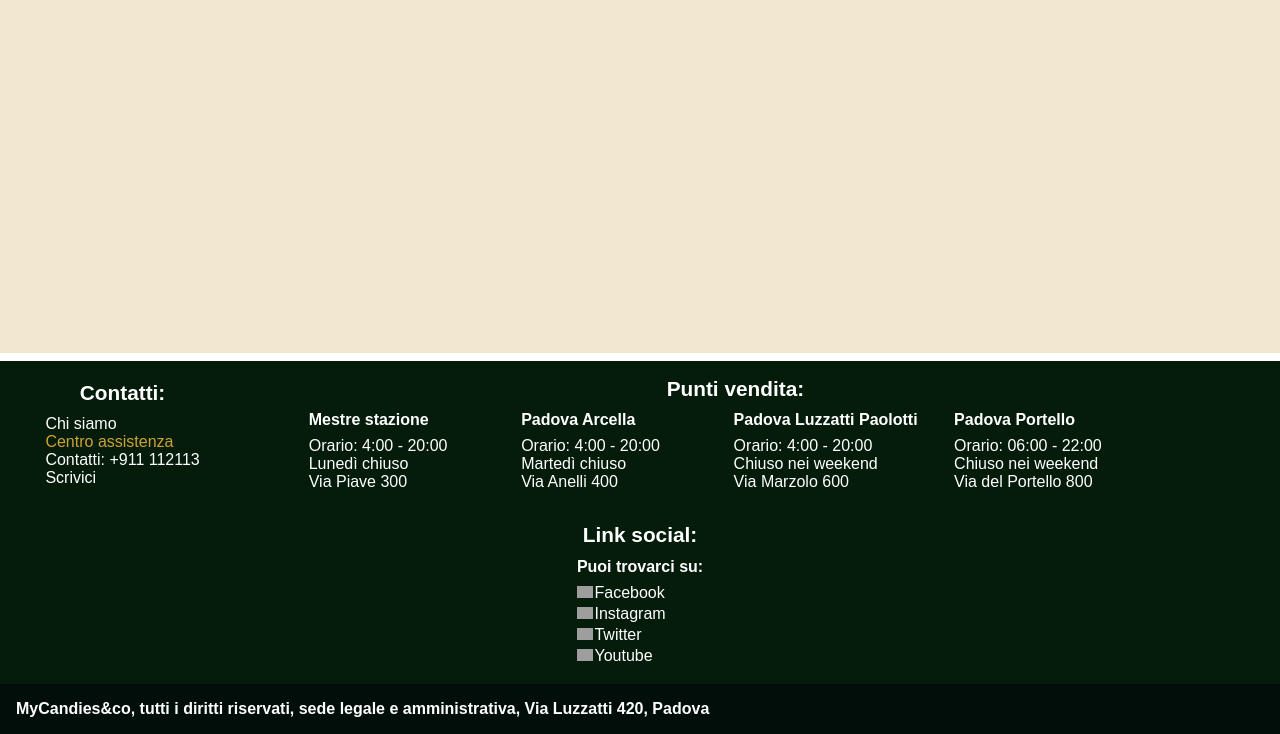
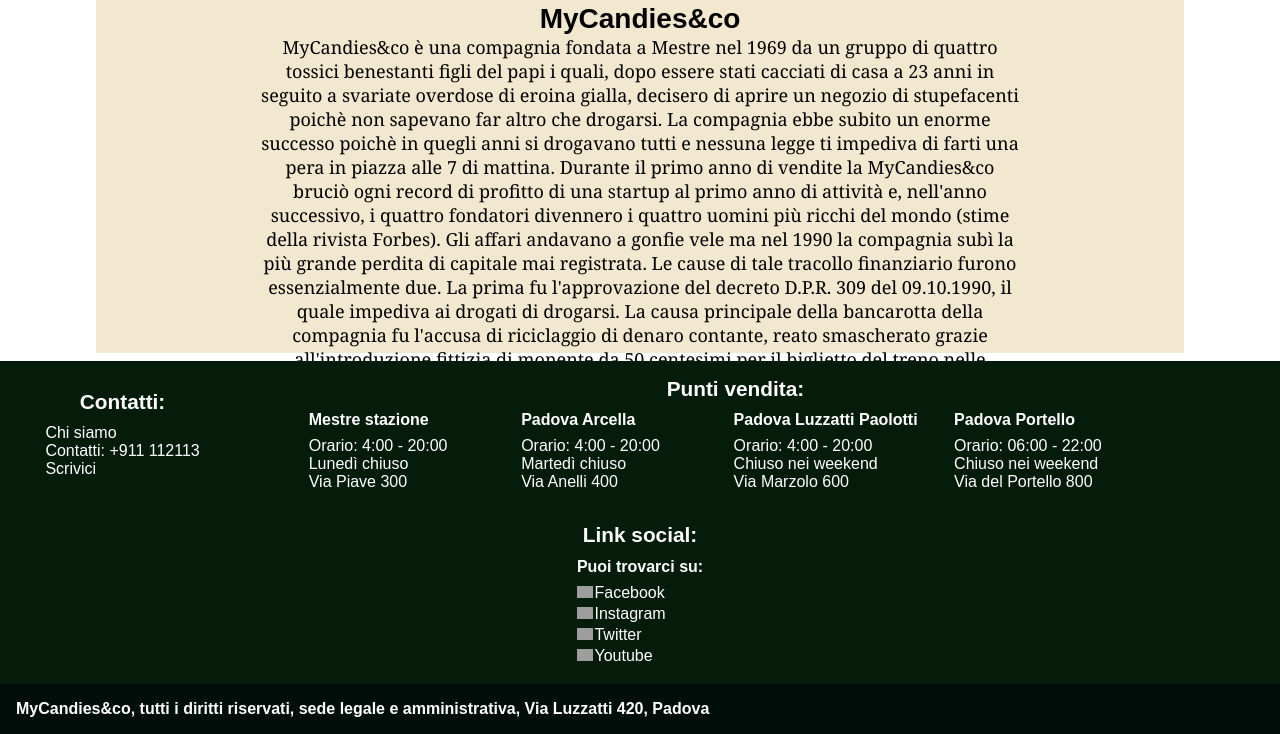
Before and after one commit to MatteoSinigaglia/MyCandies, a PHP site: page /home.html in a window 1280 px wide. Shown: the part 711-1445 px from the top of the page. Run offline with PHP 8.4, Linux system fonts and the light colour scheme; grey boxes are pictures that could not be loaded.

Commit message:
rimosso centro assistenza, fatto home, piccole modifiche css già dette, sistemato su di noi, sistemato breadcrumb non dashboard

```diff
--- a/frontend/FAQ.html
+++ b/frontend/FAQ.html
@@ -114,9 +114,6 @@
                 <li>
                     <a href="../frontend/suDiNoi.html">Chi siamo</a>
                 </li>
-                <li>
-                    <a href="">Centro assistenza</a>
-                </li>
                 <li>Contatti: +911 112113</li>
                 <li>
                     <a href="mailto:mycandys@deepweb.com">Scrivici</a>
--- a/frontend/areaPersonale.html
+++ b/frontend/areaPersonale.html
@@ -51,7 +51,7 @@
 </div>
 <div id="breadcrumb">
     <p>Ti trovi in:
-        <a href="Home.html">
+        <a href="home.html">
             <span xml:lang="en" lang="en">Home</span>
         </a>/ Area personale</p>
 </div>
@@ -123,9 +123,6 @@
                 <li>
                     <a href="../frontend/suDiNoi.html">Chi siamo</a>
                 </li>
-                <li>
-                    <a href="">Centro assistenza</a>
-                </li>
                 <li>Contatti: +911 112113</li>
                 <li>
                     <a href="mailto:mycandys@deepweb.com">Scrivici</a>
--- a/frontend/home.html
+++ b/frontend/home.html
@@ -53,21 +53,11 @@
 </div>
 
 <div id="contentHome">
-    <div id="offerte">
-        <h1>
-            <a href="#">Offerte</a>
-        </h1>
-    </div>
-    <div id="newArrival">
-        <h1>
-            <a href="#">Nuovi arrivi</a>
-        </h1>
-    </div>
-    <div id="topSold">
-        <h1>
-            <a href="#">I più venduti</a>
-        </h1>
-    </div>
+  <img src="../img/Home.jpg" alt="TODO"/>
+  <h3>MyCandies&co</h3>
+  <p>
+  MyCandies&co è una compagnia fondata a Mestre nel 1969 da un gruppo di quattro tossici benestanti figli del papi i quali, dopo essere stati cacciati di casa a 23 anni in seguito a svariate overdose di eroina gialla, decisero di aprire un negozio di stupefacenti poichè non sapevano far altro che drogarsi. La compagnia ebbe subito un enorme successo poichè in quegli anni si drogavano tutti e nessuna legge ti impediva di farti una pera in piazza alle 7 di mattina. Durante il primo anno di vendite la MyCandies&co bruciò ogni record di profitto di una startup al primo anno di attività e, nell'anno successivo, i quattro fondatori divennero i quattro uomini più ricchi del mondo (stime della rivista Forbes). Gli affari andavano a gonfie vele ma nel 1990 la compagnia subì la più grande perdita di capitale mai registrata. Le cause di tale tracollo finanziario furono essenzialmente due. La prima fu l'approvazione del decreto D.P.R. 309 del 09.10.1990, il quale impediva ai drogati di drogarsi. La causa principale della bancarotta della compagnia fu l'accusa di riciclaggio di denaro contante, reato smascherato grazie all'introduzione fittizia di monente da 50 centesimi per il biglietto del treno nelle principali stazioni del Veneto. L'azienda fu in seguito acquistata dalla magnate portoricana Gombretta Oaggi e conta oggi oltre 1000 dipendenti (da varie sostanze psicotrope). La principale fonte di fatturazione per l'azienda è ad oggi il sito Internet sul Deep Web.
+</p>
 </div>
 <div id="footer">
     <div class="hidden_helpBackToHeader">
@@ -79,9 +69,6 @@
             <ul class="stylelessList">
                 <li>
                     <a href="../frontend/suDiNoi.html">Chi siamo</a>
-                </li>
-                <li>
-                    <a href="">Centro assistenza</a>
                 </li>
                 <li>Contatti: +911 112113</li>
                 <li>
--- a/frontend/listaProdotti.html
+++ b/frontend/listaProdotti.html
@@ -136,9 +136,6 @@
                 <li>
                     <a href="../frontend/suDiNoi.html">Chi siamo</a>
                 </li>
-                <li>
-                    <a href="">Centro assistenza</a>
-                </li>
                 <li>Contatti: +911 112113</li>
                 <li>
                     <a href="mailto:mycandys@deepweb.com">Scrivici</a>
--- a/frontend/style.css
+++ b/frontend/style.css
@@ -532,6 +532,7 @@ th {
     padding: 1.5em;
     border: 1px solid #ddd;
     border-top: none;
+    background-color: #F2E8CF;
 }
 
 #filters form div {
@@ -855,3 +856,29 @@ min-width: 11em;
     border: 1px solid black;
     border-radius: 6px;
 }
+/*=============================HOME====================*/
+#contentHome{
+  width: 85%;
+  margin-left: 7.5%;
+  margin-right: 7.5%;
+  background-color: #F2E8CF;
+  margin-top: 2em;
+}
+
+#contentHome img{width: 50%;
+margin-left: 25%;
+margin-top: 1em;
+padding-bottom: 2%;}
+
+#contentHome p{
+  font-size: 18px;
+  margin-left: 15%;
+  margin-right: 15%;
+  text-align: center;
+  font-family: cambria;
+
+}
+#contentHome h3{
+  font-size: 28px;
+  text-align: center;
+}
```
Also changed, not shown: frontend/carrello.html (+5 -5 lines), frontend/formCliente.html (+7 -3 lines), frontend/modificaCredenziali.html (+5 -4 lines), frontend/prodotto.html (+5 -4 lines), frontend/suDiNoi.html (+8 -8 lines).
